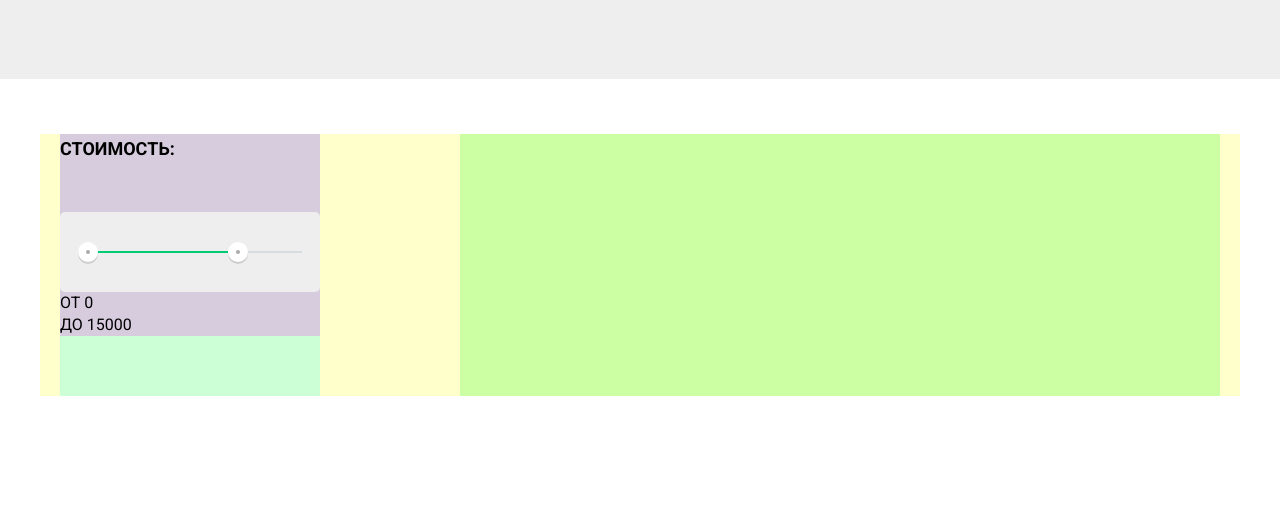
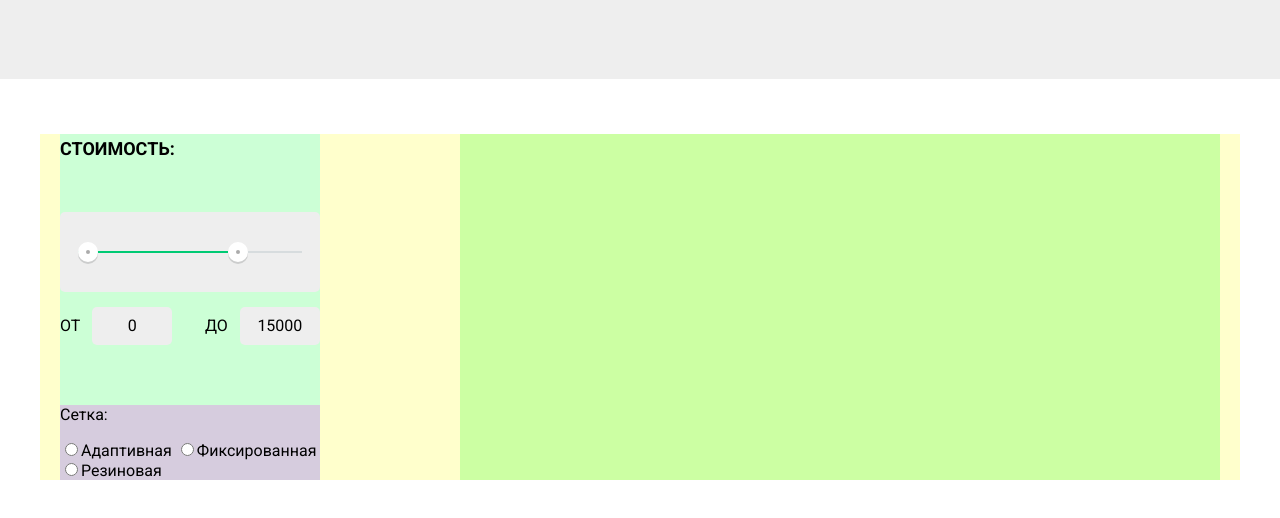
Before and after one commit to Nats92/nerds, a plain HTML site: page shop.html in a window 1280 px wide. Shown: the part 276-794 px from the top of the page. Drawn offline with Linux system fonts and the light colour scheme.

Commit message:
Верстка фильтров: начало

```diff
--- a/css/style.css
+++ b/css/style.css
@@ -855,7 +855,6 @@ main .center-wrap {
     }
         .range-block-wrap {
             margin-bottom: 60px;
-            background-color: rgba(255, 0, 255, 0.2);
         }
             .range-block-wrap .filter-label {
                 font-size: 18px;
@@ -870,6 +869,7 @@ main .center-wrap {
                 padding: 39px 18px;
                 background-color: #eeeeee;
                 border-radius: 5px;
+                margin-bottom: 15px;
 
                 box-sizing: border-box;
             }
@@ -903,17 +903,36 @@ main .center-wrap {
                             height: 2px;
                             background-color: #00ca74;
                         }
-            .range-from,
-            .range-to {
+            .range-in-numbers-wrap {
+                display: flex;
+                justify-content: space-between;
+            }
+            .range-in-numbers {
+                display: flex;
+                align-items: center;
+
                 font-size: 16px;
                 line-height: 22px;
                 font-weight: 400;
-                width: 50%;
+                text-align: center;
                 text-transform: uppercase;
+
+                width: 115px;
             }
-                .rande-from {
+                .range-in-numbers .text {
+                    margin-right: 12px;
+                    border-radius: 5px;
+                }
+                .range-in-numbers .number {
+                    width: 80px;
+                    padding: 8px 0;
+                    background-color: #eeeeee;
+                    border-radius: 5px;
+                }
+        .grid-type-wrap {
 
-                }
+            background-color: rgba(255, 0, 255, 0.2);
+        }
 
     .catalog {
         width: 760px;
--- a/shop.html
+++ b/shop.html
@@ -10,7 +10,7 @@
 		<header class="header">
             <div class="center-wrap">
                 <div class="nav-wrap">
-                    <a class="logo-wrap"><img src="img/logo.svg" width="160" height="65"></a>
+                    <a class="logo-wrap" href="index.html"><img src="img/logo.svg" width="160" height="65"></a>
                     <ul class="main-menu">
                         <li><a class="menu-item" href="studio.html">студия</a></li>
                         <li><a class="menu-item" href="clients.html">клиенты</a></li>
@@ -36,16 +36,23 @@
 	    							<span class="range-pin right-pin"></span>
 	    						</div>
 	    					</div>
-	    					<div class="wrap">
-		    					<div class="range-from">
+	    					<div class="range-in-numbers-wrap">
+		    					<div class="range-in-numbers range-from">
 		    						<span class="text">от</span>
 		    						<span class="number">0</span>
 		    					</div>
-		    					<div class="range-to">
+		    					<div class="range-in-numbers range-to">
 		    						<span class="text">до</span>
 		    						<span class="number">15000</span>
 		    					</div>
     						</div>
+	    				</div>
+
+						<div class="grid-type-wrap">
+		    				<p class="filter-label">Сетка:</p>
+		    				<label><input type="radio" class="grid-type" value="Адаптивная">Адаптивная</label>
+		    				<label><input type="radio" class="grid-type" value="Фиксированная">Фиксированная</label>
+		    				<label><input type="radio" class="grid-type" value="Резиновая">Резиновая</label>
 	    				</div>
 
 
```
